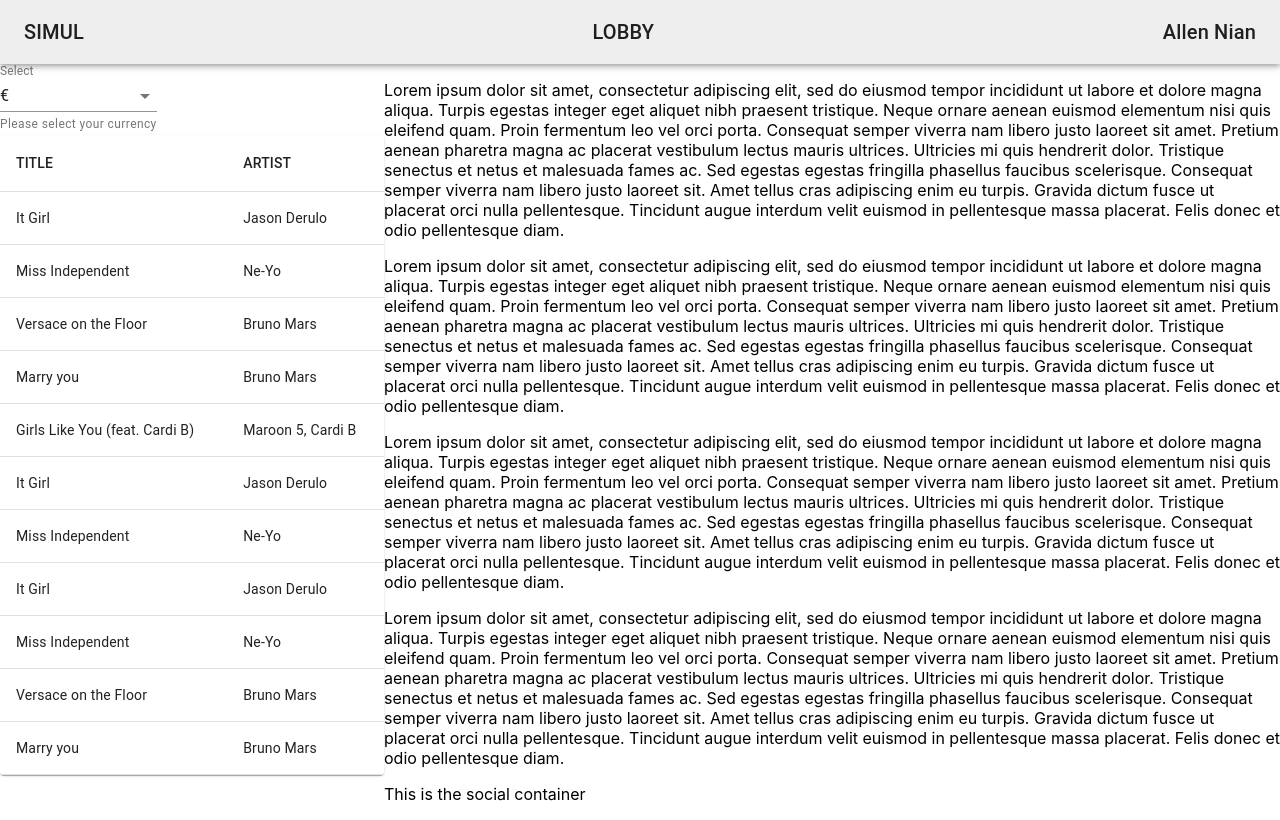
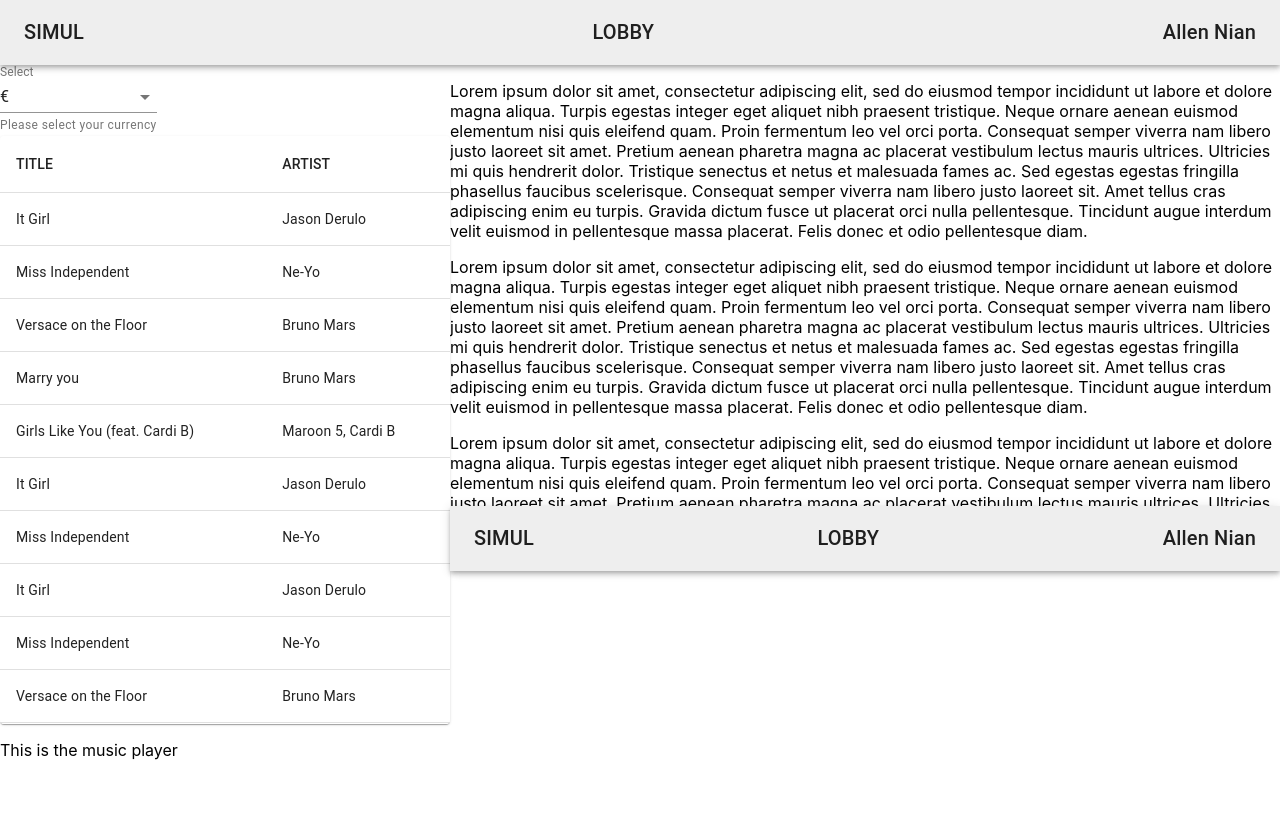
Before and after one commit to Richardng12/simul, a React (Create React App) app in the folder frontend/: page /music in a window 1280 px wide. Built offline with nearby package versions, Linux system fonts and the light colour scheme.

Commit message:
fix dimensions of containers

```diff
--- a/frontend/src/pages/musicPage/components/appBar.jsx
+++ b/frontend/src/pages/musicPage/components/appBar.jsx
@@ -8,7 +8,7 @@ import styles from '../styles/appBar.module.css';
 const ButtonAppBar = () => {
   return (
     <div>
-      <AppBar position="static">
+      <AppBar position="static" className={styles.root}>
         <Toolbar className={styles.toolBar}>
           <Typography variant="h6">SIMUL</Typography>
           <Typography variant="h6">LOBBY</Typography>
--- /dev/null
+++ b/frontend/src/pages/musicPage/components/musicPlayer.jsx
@@ -0,0 +1,11 @@
+import React from 'react';
+
+const MusicPlayer = () => {
+  return (
+    <div>
+      <p>This is the music player</p>
+    </div>
+  );
+};
+
+export default MusicPlayer;
--- a/frontend/src/pages/musicPage/queueContainer.jsx
+++ b/frontend/src/pages/musicPage/queueContainer.jsx
@@ -1,12 +1,15 @@
 import React from 'react';
 import SongSearch from './components/songSearch';
 import SongQueueTable from './components/songQueueTable';
+import MusicPlayer from './components/musicPlayer';
+import styles from './styles/queueContainer.module.css';
 
 const QueueContainer = () => {
   return (
-    <div>
+    <div className={styles.root}>
       <SongSearch />
       <SongQueueTable />
+      <MusicPlayer />
     </div>
   );
 };
--- a/frontend/src/pages/musicPage/socialContainer.jsx
+++ b/frontend/src/pages/musicPage/socialContainer.jsx
@@ -1,9 +1,11 @@
 import React from 'react';
+import styles from './styles/socialContainer.module.css';
+import AppBar from './components/appBar';
 
 const SocialContainer = () => {
   return (
-    <div>
-      <p>This is the social container</p>
+    <div className={styles.root}>
+      <AppBar />
     </div>
   );
 };
--- a/frontend/src/pages/musicPage/styles/appBar.module.css
+++ b/frontend/src/pages/musicPage/styles/appBar.module.css
@@ -1,3 +1,7 @@
+.root {
+  height: 65px;
+}
+
 .toolBar {
   display: flex;
   justify-content: space-between;
--- a/frontend/src/pages/musicPage/styles/lyrics.module.css
+++ b/frontend/src/pages/musicPage/styles/lyrics.module.css
@@ -1,3 +1,4 @@
 .lyricsContainer {
-  max-height: max-content;
+  overflow-y: scroll;
+  height: 60%;
 }
--- a/frontend/src/pages/musicPage/styles/musicPage.module.css
+++ b/frontend/src/pages/musicPage/styles/musicPage.module.css
@@ -1,18 +1,21 @@
 .root {
-  height: 90vh;
+  height: calc(100vh - 65px);
   width: 100vw;
 }
 
 .mostStuff {
   flex-direction: row;
   display: flex;
+  height: 100%;
 }
 
 .playerStuff {
   flex-grow: 1;
-  min-width: 30vw;
+  min-width: 450px;
+  height: 100%;
 }
 
 .nonPlayerStuff {
   flex-grow: 2;
+  height: 100%;
 }
--- /dev/null
+++ b/frontend/src/pages/musicPage/styles/queueContainer.module.css
@@ -0,0 +1,4 @@
+.root {
+  height: 100%;
+  width: 100%;
+}
--- /dev/null
+++ b/frontend/src/pages/musicPage/styles/socialContainer.module.css
@@ -0,0 +1,3 @@
+.root {
+  height: 40%;
+}
--- a/frontend/src/pages/musicPage/styles/songQueueTable.module.css
+++ b/frontend/src/pages/musicPage/styles/songQueueTable.module.css
@@ -1,6 +1,5 @@
 .table {
-  max-height: 80vh;
+  max-height: 80%;
   overflow-y: scroll;
   overflow-x: hidden;
-  width: 100%;
 }
```
